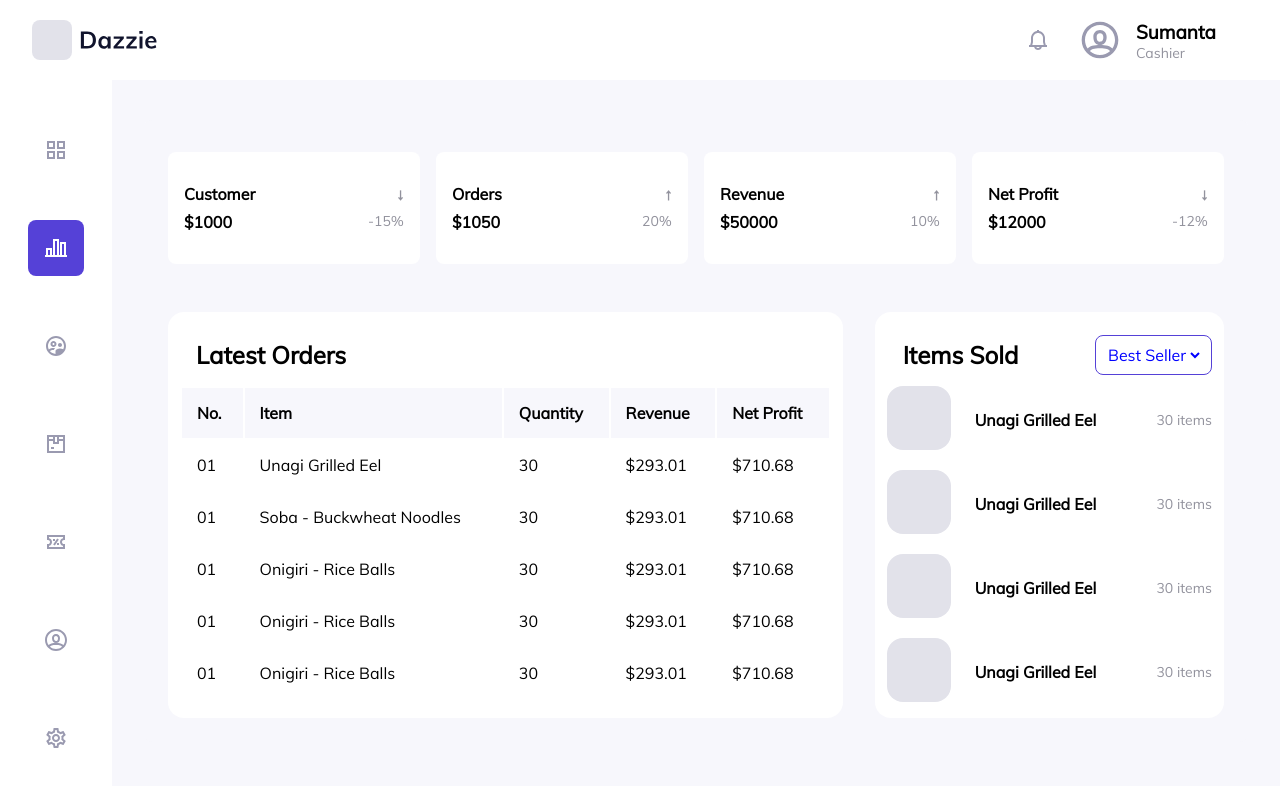
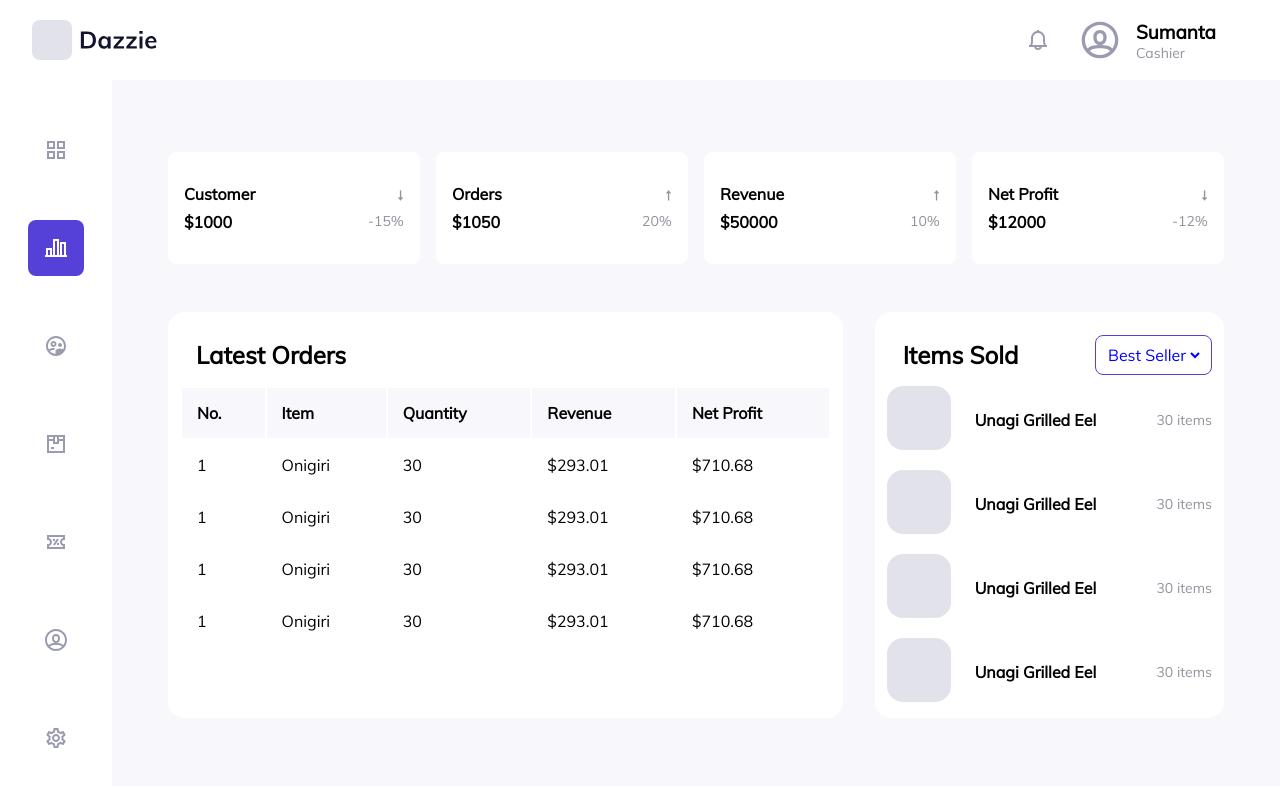
Before and after one commit to Brajesh825/Dazzilie-WebApp, a React (Create React App) app: page /analytics in a window 1280 px wide. Shown: the top 786 px of the page. Built offline with nearby package versions, Linux system fonts and the light colour scheme.

Commit message:
Created Order Component

```diff
--- /dev/null
+++ b/src/Api/orders.js
@@ -0,0 +1,32 @@
+const orders = [
+  {
+    no: 1,
+    name: "Onigiri",
+    quantity: "30",
+    revenue: "$293.01",
+    netProfit: "$710.68",
+  },
+  {
+    no: 1,
+    name: "Onigiri",
+    quantity: "30",
+    revenue: "$293.01",
+    netProfit: "$710.68",
+  },
+  {
+    no: 1,
+    name: "Onigiri",
+    quantity: "30",
+    revenue: "$293.01",
+    netProfit: "$710.68",
+  },
+  {
+    no: 1,
+    name: "Onigiri",
+    quantity: "30",
+    revenue: "$293.01",
+    netProfit: "$710.68",
+  },
+];
+
+export default orders
--- /dev/null
+++ b/src/components/Order/OrderItem/OrderItem.js
@@ -0,0 +1,17 @@
+import React from "react";
+
+const OrderItem = ({ item }) => {
+  let { no, name, quantity, revenue, netProfit } = item;
+
+  return (
+    <tr>
+      <td>{no}</td>
+      <td>{name}</td>
+      <td>{quantity}</td>
+      <td>{revenue}</td>
+      <td>{netProfit}</td>
+    </tr>
+  );
+};
+
+export default OrderItem;
--- /dev/null
+++ b/src/components/Order/OrderTable/OrderTable.js
@@ -0,0 +1,24 @@
+import React from "react";
+
+import OrderItem from "../OrderItem/OrderItem";
+
+const OrderTable = ({items}) => {
+  return (
+    <table>
+      <tr>
+        <th>No.</th>
+        <th>Item</th>
+        <th>Quantity</th>
+        <th>Revenue</th>
+        <th>Net Profit</th>
+      </tr>
+      {
+        items.map((item) => {
+          return <OrderItem item={item} />
+        })
+      }
+    </table>
+  );
+};
+
+export default OrderTable;
--- a/src/components/SoldItem/SoldItem.js
+++ b/src/components/SoldItem/SoldItem.js
@@ -1,11 +1,12 @@
 import React from 'react'
 
 import Logo from "../../icons/logo.svg";
+import "./soldItem.scss"
 
 const SoldItem = ({item}) => {
     console.log(item);
   return (
-    <div className="sold__item">
+    <div className="soldItem">
     <div>
       <img src={Logo} alt="img"></img>
     </div>
--- /dev/null
+++ b/src/components/SoldItem/soldItem.scss
@@ -0,0 +1,21 @@
+@import "../../base.scss";
+
+.soldItem{
+    display: flex;
+    flex-direction: row;
+    margin: 0 0 1rem 0;
+    img{
+      flex: 1;
+      height: 64px;
+      width: 64px;
+
+      border-radius: 1rem;
+    }
+    .details{
+      padding-left: 1.5rem;
+      flex: 5;
+      display: flex;
+      align-items: center;
+      justify-content: space-between;
+    }
+  }
--- /dev/null
+++ b/src/components/SoldItemHeader/SoldItemHeader.js
@@ -0,0 +1,21 @@
+import React from "react";
+import "./soldItemHeader.scss"
+
+const SoldItemHeader = () => {
+  return (
+    <div className="soldItemHeader">
+      <h2>Items Sold</h2>
+      <div className="categories">
+        <select defaultValue={0} id="dropdown" className="bestSeller">
+          <option value="0">Best Seller</option>
+          <option value="1">1</option>
+          <option value="2">2</option>
+          <option value="3">3</option>
+          <option value="4">4</option>
+        </select>
+      </div>
+    </div>
+  );
+};
+
+export default SoldItemHeader;
--- /dev/null
+++ b/src/components/SoldItemHeader/soldItemHeader.scss
@@ -0,0 +1,22 @@
+@import "../../base.scss";
+
+.soldItemHeader{
+    display: flex;
+    justify-content: space-between;
+    align-items: center;
+
+    .categories{
+      padding: 0.5rem;
+      border: 1px solid $border-color-secondary;
+      border-radius: 0.5rem;
+      max-width: 9rem;
+      text-align: center;
+
+      select{
+        font-size: 16px;
+        color: blue;
+        border: none;
+        background-color: white;
+      }
+    }
+  }
--- a/src/components/SoldItemList/SoldItemList.js
+++ b/src/components/SoldItemList/SoldItemList.js
@@ -1,11 +1,11 @@
 import React from "react";
 
 import SoldItem from "../SoldItem/SoldItem";
+import "./soldItemList.scss"
 
 const SoldItemList = ({items}) => {
-    console.log(items);
   return (
-    <div className="items__sold__list">
+    <div className="soldItemList">
       {items.map((item) => {
         return <SoldItem key={Math.random()} item={item} />;
       })}
--- /dev/null
+++ b/src/components/SoldItemList/soldItemList.scss
@@ -0,0 +1,8 @@
+@import "../../base.scss";
+
+.soldItemList{
+    display: flex;
+    flex-direction: column;
+    overflow: auto;
+    height: 40vh;
+}
--- a/src/screen/Analytics/Analytics.js
+++ b/src/screen/Analytics/Analytics.js
@@ -4,10 +4,12 @@ import "./analytic.scss";
 import Logo from "../../icons/logo.svg";
 
 import profitLossDetails from "../../Api/profitLossDetails";
-
 import itemSold from "../../Api/itemSold";
+import order from "../../Api/orders"
 
 import SoldItemList from "../../components/SoldItemList/SoldItemList";
+import SoldItemHeader from "../../components/SoldItemHeader/SoldItemHeader";
+import OrderTable from "../../components/Order/OrderTable/OrderTable";
 
 const Analytics = () => {
   return (
@@ -36,67 +38,11 @@ const Analytics = () => {
         <section className="orders">
           <section className="latest__orders">
             <h2>Latest Orders</h2>
-            <table>
-              <tr>
-                <th>No.</th>
-                <th>Item</th>
-                <th>Quantity</th>
-                <th>Revenue</th>
-                <th>Net Profit</th>
-              </tr>
-              <tr>
-                <td>01</td>
-                <td>Unagi Grilled Eel</td>
-                <td>30</td>
-                <td>$293.01</td>
-                <td>$710.68</td>
-              </tr>
-              <tr>
-                <td>01</td>
-                <td>Soba - Buckwheat Noodles</td>
-                <td>30</td>
-                <td>$293.01</td>
-                <td>$710.68</td>
-              </tr>
-              <tr>
-                <td>01</td>
-                <td>Onigiri - Rice Balls</td>
-                <td>30</td>
-                <td>$293.01</td>
-                <td>$710.68</td>
-              </tr>
-              <tr>
-                <td>01</td>
-                <td>Onigiri - Rice Balls</td>
-                <td>30</td>
-                <td>$293.01</td>
-                <td>$710.68</td>
-              </tr>
-              <tr>
-                <td>01</td>
-                <td>Onigiri - Rice Balls</td>
-                <td>30</td>
-                <td>$293.01</td>
-                <td>$710.68</td>
-              </tr>
-            </table>
+            <OrderTable items={order} />
           </section>
-          <section className="items__sold">
-            <div className="items__sold__header">
-              <h2>Items Sold</h2>
-              <div className="categories">
-                <select defaultValue={0}  id="dropdown" className="bestSeller">
-                  <option  value="0">
-                    Best Seller
-                  </option>
-                  <option value="1">1</option>
-                  <option value="2">2</option>
-                  <option value="3">3</option>
-                  <option value="4">4</option>
-                </select>
-              </div>
-            </div>
-            <SoldItemList items={itemSold } />
+          <section className="soldItems">
+            <SoldItemHeader />
+            <SoldItemList items={itemSold} />
           </section>
         </section>
       </div>
--- a/src/screen/Analytics/analytic.scss
+++ b/src/screen/Analytics/analytic.scss
@@ -68,62 +68,10 @@
         }
       }
     }
-    .items__sold {
+    .soldItems {
       flex: 1;
       background-color: white;
       border-radius: 1rem;
-
-      &__header{
-        display: flex;
-        justify-content: space-between;
-        align-items: center;
-
-        .categories{
-          padding: 0.5rem;
-          border: 1px solid $border-color-secondary;
-          border-radius: 0.5rem;
-          max-width: 9rem;
-          text-align: center;
-
-          select{
-            font-size: 16px;
-            color: blue;
-            border: none;
-            background-color: white;
-          }
-        }
-
-
-      }
-
-      &__list{
-        display: flex;
-        flex-direction: column;
-        overflow: auto;
-        height: 40vh;
-
-        .sold__item{
-          display: flex;
-          flex-direction: row;
-          margin: 0 0 1rem 0;
-          img{
-            flex: 1;
-            height: 64px;
-            width: 64px;
-
-            border-radius: 1rem;
-          }
-          .details{
-            padding-left: 1.5rem;
-            flex: 5;
-            display: flex;
-            align-items: center;
-            justify-content: space-between;
-          }
-        }
-
-      }
-
     }
   }
 }
```
